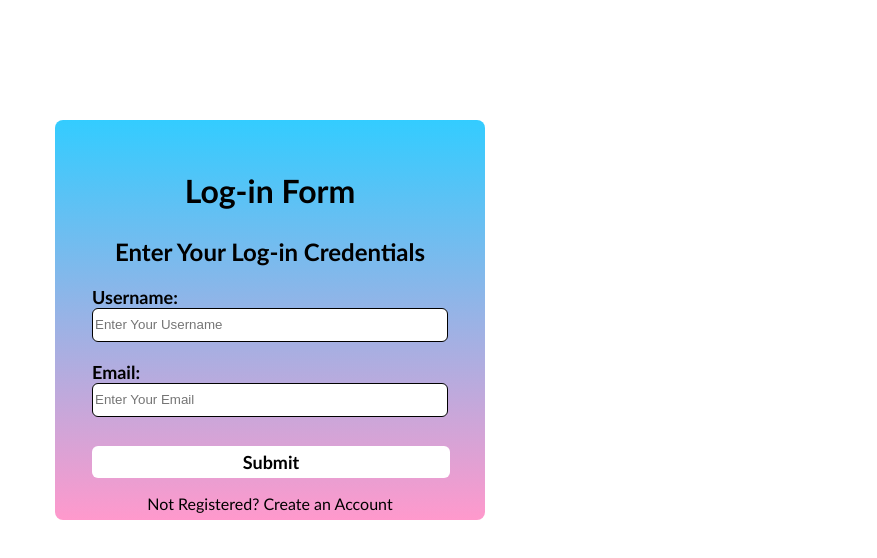
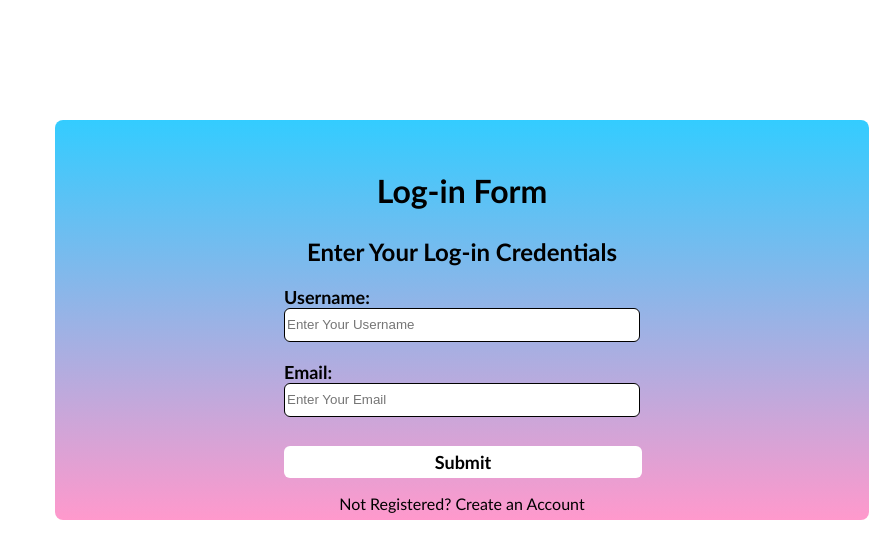
Before and after one commit to keyru-web/keyru-web.github.io, a plain HTML site: page index.html in a window 1280 px wide. Shown: the whole page, without its empty margins (403-1280 px from the left). Drawn offline with Linux system fonts and the light colour scheme.

Commit message:
Update styles.css

```diff
--- a/styles.css
+++ b/styles.css
@@ -1,6 +1,6 @@
 
 div {display: flex; align-items: center; flex-direction: column; background:linear-gradient(to bottom, #33ccff 0%, #ff99cc 100%)}
-div {height: 400px; max-width: 430px; margin-top: 120px; margin-left:450px; border-radius: 8px;}
+div {height: 400px; max-width: 100%; margin-top: 120px; margin-left:450px; border-radius: 8px;}
 .content {font-family:candara;}
 h1,h2 {text-align: center;}
 h1 {padding-top: 30px; padding-bottom:5px;}
```
